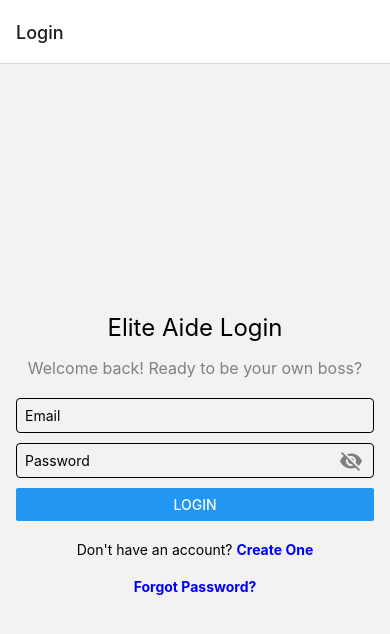
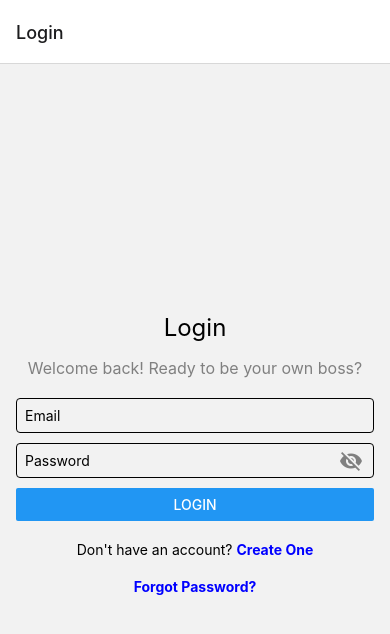
Before and after one commit to Project-Dark-Horse/EliteAideFrontend, a React Native app: screen /Login in a window 390 px wide. Shown: the top 634 px of the page. Built offline with nearby package versions, Linux system fonts and the light colour scheme.

Commit message:
new folders inside screens and components folder

```diff
--- a/package.json
+++ b/package.json
@@ -18,6 +18,7 @@
     "react": "18.3.1",
     "react-native": "0.75.3",
     "react-native-gesture-handler": "^2.19.0",
+    "react-native-paper": "^5.12.5",
     "react-native-reanimated": "^3.15.1",
     "react-native-safe-area-context": "^4.11.0",
     "react-native-screens": "^3.34.0",
--- a/src/components/InputField.js
+++ b/src/components/common/InputField.js
@@ -1,6 +1,6 @@
 import React from 'react';
 import { TextInput, View, Text } from 'react-native';
-import { commonStyles as styles } from '../styles/commonStyles'; // Import common styles
+import { commonStyles as styles } from '../../styles/commonStyles'; // Import common styles
 
 const InputField = ({ placeholder, onChangeText, onBlur, value, error }) => {
   return (
--- a/src/components/PasswordInput.js
+++ b/src/components/common/PasswordInput.js
@@ -1,7 +1,7 @@
 import React, { useState } from 'react';
 import { TextInput, View, TouchableOpacity, Text } from 'react-native';
 import Icon from 'react-native-vector-icons/MaterialIcons';
-import { commonStyles as styles } from '../styles/commonStyles'; // Import common styles
+import { commonStyles as styles } from '../../styles/commonStyles'; // Import common styles
 
 const PasswordInput = ({ onChangeText, onBlur, value, error }) => {
   const [passwordVisible, setPasswordVisible] = useState(false);
--- a/src/screens/EmailScreen.js
+++ b/src/screens/auth/EmailScreen.js
@@ -1,9 +1,9 @@
 import React, { useState } from 'react';
 import { View, Text, Button, TouchableOpacity, TextInput} from 'react-native';
 import { Formik } from 'formik';
-import { emailValidationSchema } from '../validation/emailValidation';
-import { checkEmailExists, sendOtp } from '../services/emailService';
-import { emailScreenStyles as styles } from '../styles/emailScreenStyles'; // Import styles
+import { emailValidationSchema } from '../../validation/emailValidation';
+import { checkEmailExists, sendOtp } from '../../services/emailService';
+import { emailScreenStyles as styles } from '../../styles/emailScreenStyles'; // Import styles
 
 const EmailScreen = ({ navigation }) => {
   const [loading, setLoading] = useState(false); // State to track loading
--- a/src/screens/LoginScreen.js
+++ b/src/screens/auth/LoginScreen.js
@@ -1,11 +1,11 @@
 import React from 'react';
 import { View, Text, Button, TouchableOpacity, Alert } from 'react-native';
 import { Formik } from 'formik';
-import { loginValidationSchema } from '../validation/loginValidation';
-import { loginUser } from '../services/authService';
-import InputField from '../components/InputField';
-import PasswordInput from '../components/PasswordInput';
-import { loginScreenStyles as styles } from '../styles/loginScreenStyles'; // Import styles for LoginScreen
+import { loginValidationSchema } from '../../validation/loginValidation';
+import { loginUser } from '../../services/authService';
+import InputField from '../../components/common/InputField';
+import PasswordInput from '../../components/common/PasswordInput';
+import { loginScreenStyles as styles } from '../../styles/loginScreenStyles'; // Import styles for LoginScreen
 
 const LoginScreen = ({ navigation }) => {
   const handleLogin = async (values) => {
@@ -19,7 +19,7 @@ const LoginScreen = ({ navigation }) => {
 
   return (
     <View style={styles.container}>
-      <Text style={styles.title}>Elite Aide Login</Text>
+      <Text style={styles.title}>Login</Text>
       <Text style={styles.welcomeText}>Welcome back! Ready to be your own boss?</Text>
 
       <Formik
--- a/src/screens/OTPVerificationScreen.js
+++ b/src/screens/auth/OTPVerificationScreen.js
@@ -1,9 +1,9 @@
 // OTPVerificationScreen.js
 import React, { useState, useEffect } from 'react';
 import { View, Text, Button, TouchableOpacity } from 'react-native';
-import OtpInput from '../components/OtpInput';
-import { verifyOtp, resendOtp } from '../services/otpService';
-import { otpVerificationStyles as styles } from '../styles/otpVerificationStyles';
+import OtpInput from '../../components/OtpInput';
+import { verifyOtp, resendOtp } from '../../services/otpService';
+import { otpVerificationStyles as styles } from '../../styles/otpVerificationStyles';
 
 const OTPVerificationScreen = ({ route, navigation }) => {
   const { email } = route.params;
--- a/src/screens/RegisterScreen.js
+++ b/src/screens/auth/RegisterScreen.js
@@ -3,9 +3,9 @@ import React from 'react';
 import { View, Text, Button } from 'react-native';
 import { Formik } from 'formik';
 import * as Yup from 'yup';
-import FormInput from '../components/FormInput';
-import { registerUser } from '../services/authService';
-import { registerScreenStyles as styles } from '../styles/registerScreenStyles';
+import FormInput from '../../components/common/FormInput'
+import { registerUser } from '../../services/authService';
+import { registerScreenStyles as styles } from '../../styles/registerScreenStyles';
 
 // Validation schema for registration input using Yup
 const registerValidationSchema = Yup.object().shape({
```
Also changed, not shown: src/App.tsx (+4 -4 lines), src/components/common/FormInput.js (renamed from src/components/FormInput.js), src/styles/loginScreenStyles.js (line endings or trailing spaces), 1 other file (tests, documents, lock files or other folders).
